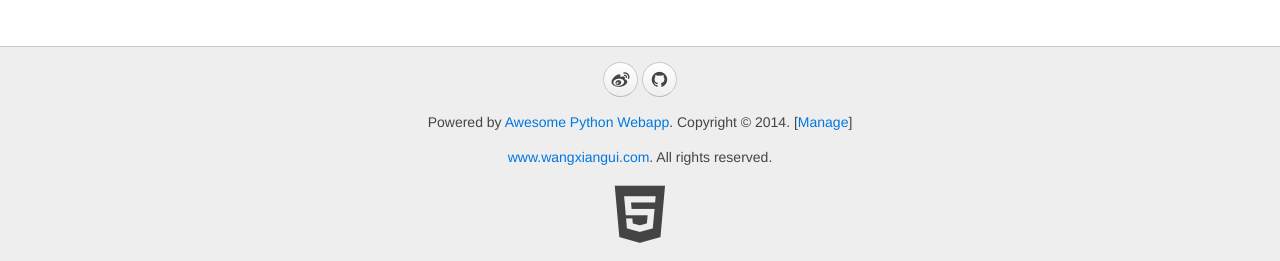
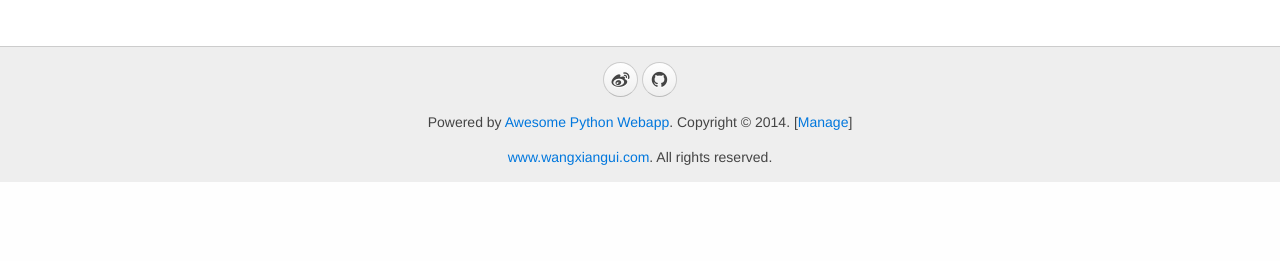
Before and after one commit to wxg10000/pyWeb, a Flask app: template templates/manage_blog_edit.html in a window 1280 px wide. Shown: the part 728-989 px from the top of the page. After the commit the page ends 910 px from the top, so only its background shows below. Run offline with Flask 2, Linux system fonts and the light colour scheme; the template is opened without the code that fills it, so the values that code supplies are empty.

Commit message:
首页修改

```diff
--- a/templates/__base__.html
+++ b/templates/__base__.html
@@ -80,7 +80,6 @@
                 </p>
                 <p>Powered by <a href="http://pyweb.dungou.datahunter.cn">Awesome Python Webapp</a>. Copyright &copy; 2014. [<a href="/manage/" target="_blank">Manage</a>]</p>
                 <p><a href="http://www.wangxiangui.com/" target="_blank">www.wangxiangui.com</a>. All rights reserved.</p>
-                <a target="_blank" href="http://www.w3.org/TR/html5/"><i class="uk-icon-html5" style="font-size:64px; color: #444;"></i></a>
             </div>
 
         </div>
```
